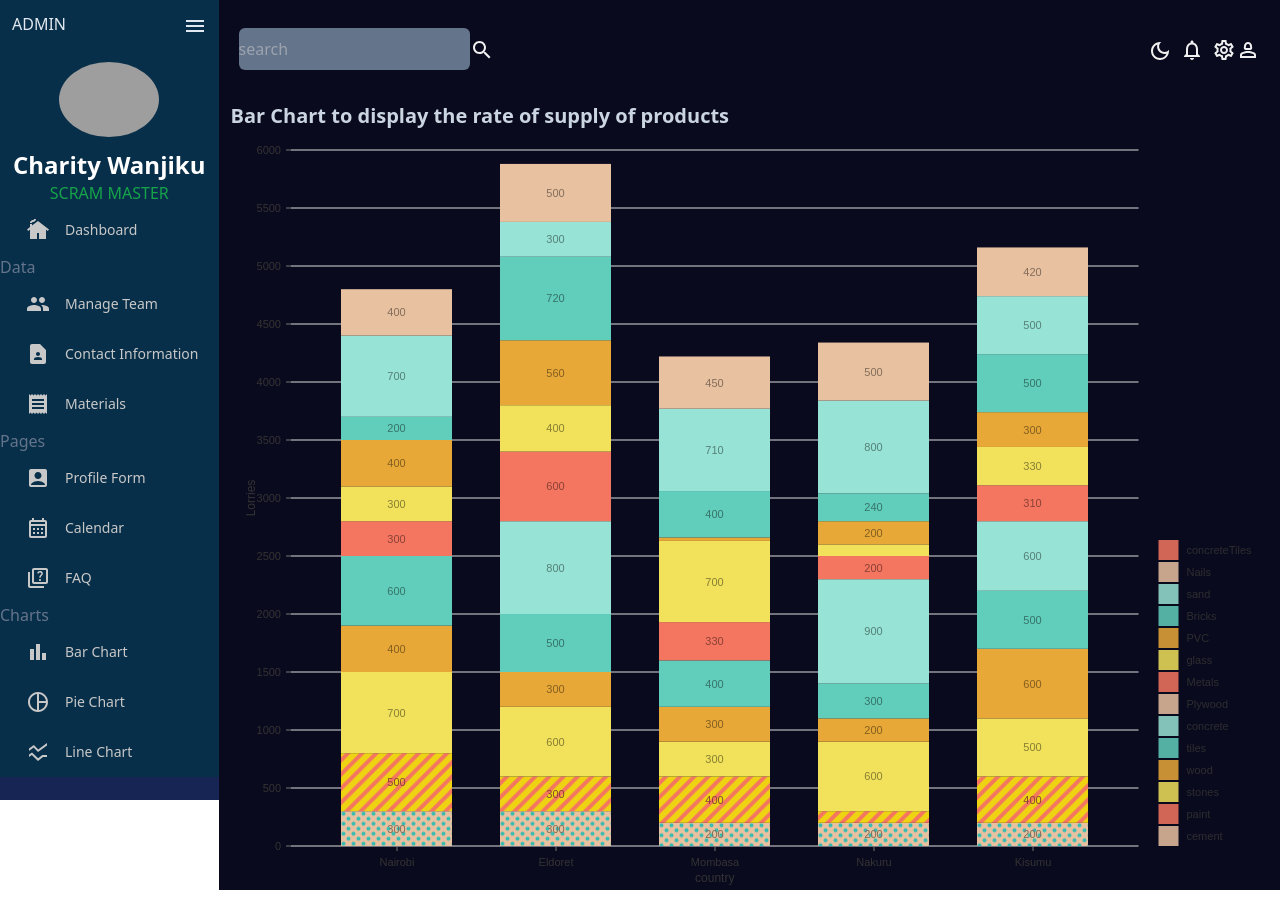
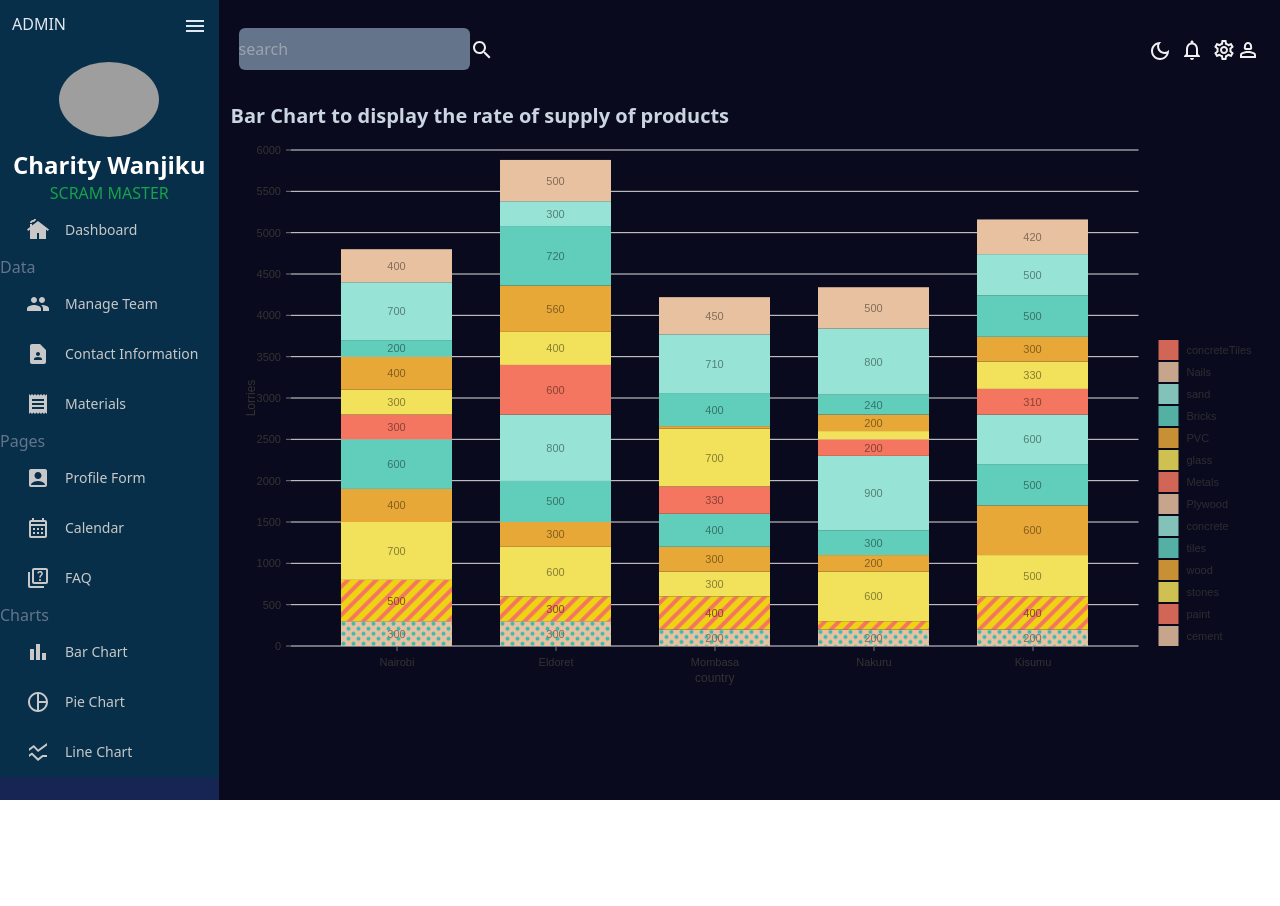
Before and after one commit to charitywanjiku/PETWILL, a React (Vite) app: page /Bar in a window 1280 px wide. After the commit the page ends 800 px from the top, so only its background shows below. Built offline with nearby package versions, Linux system fonts and the light colour scheme; grey boxes are pictures that could not be loaded.

Commit message:
some changes

```diff
--- a/src/App.jsx
+++ b/src/App.jsx
@@ -6,7 +6,7 @@ import { Route, Routes } from "react-router-dom";
 import Pie from "./components/Charts/PieChart";
 import Line from "./components/Charts/Line";
 import FAQ from "./components/FAQ.jsx";
-import GeoChart from "./components/Charts/GeoChart.jsx";
+
 function App () {
   const darkTheme=UseTheme()
   const toggleColor=UpdateTheme()
@@ -15,7 +15,7 @@ function App () {
     color:darkTheme?"rgb(230,230,230)":"rgb(10,10,30)"
   }
   return (
-    <div className="app" style={ThemeStyles}>
+    <div className="app overflow-hidden" style={ThemeStyles}>
       <SideBar/>
       <main className="content">
       <TopNav toggleColor={toggleColor} darkTheme={darkTheme}/>
@@ -24,7 +24,7 @@ function App () {
         <Route path="/Pie" element={<Pie/>}/>
         <Route path="/Line" element={<Line/>}/>
         <Route path="/FAQ" element={<FAQ ThemeStyles={ThemeStyles}/>}/>
-        <Route path="/Geography" element={<GeoChart ThemeStyles={ThemeStyles}/>}/>
+        {/* <Route path="/Item" element={<GeoChart ThemeStyles={ThemeStyles}/>}/> */}
       </Routes>
       </main>
 
--- a/src/components/Charts/BarChart.jsx
+++ b/src/components/Charts/BarChart.jsx
@@ -4,7 +4,7 @@ import { Box } from "@mui/material"
 function Bar({ThemeStyles}) {
   return (
     <>
-    <Box class="h-screen w-full p-3 text-xl" style={ThemeStyles}>
+    <Box class="h-3/4 w-full p-3 text-xl" style={ThemeStyles}>
     <h1 className='text-slate-300 font-semibold'>Bar Chart to display the rate of supply of products</h1>
     <ResponsiveBar
         data={data}
```
